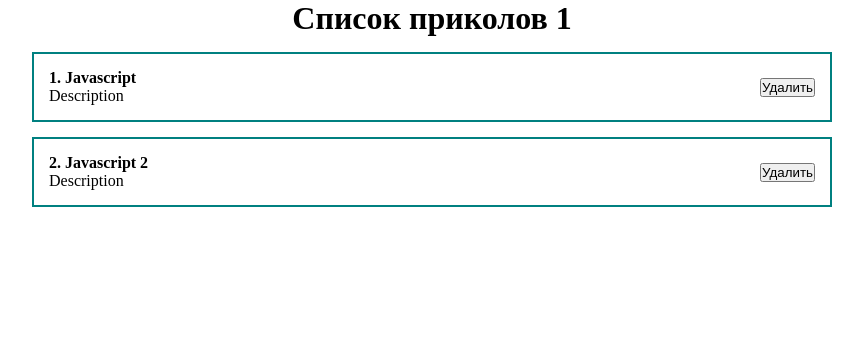
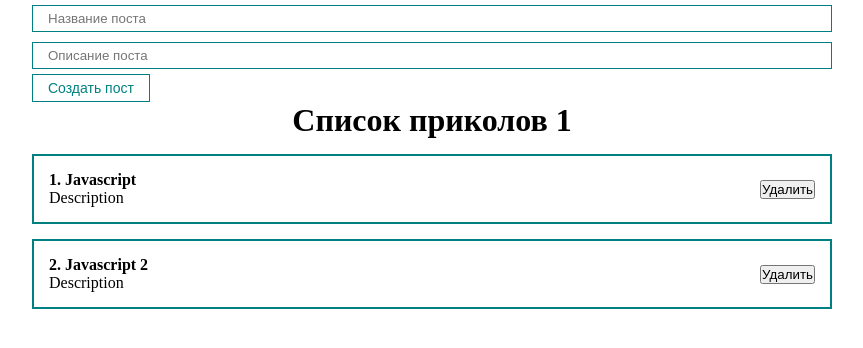
Before and after one commit to 1337erik2288/ReactStudy, a React (Create React App) app: page / in a window 1280 px wide. Shown: the top 348 px of the page, without its empty margins (208-1071 px from the left). Built offline with nearby package versions, Linux system fonts and the light colour scheme.

Commit message:
неуправляемый компонент 53:33

```diff
--- a/src/App.js
+++ b/src/App.js
@@ -1,9 +1,11 @@
-import React, {useState} from 'react';
+import React, {useRef, useState} from 'react';
 import Counter from "./components/Counter";
 import ClassCounter from "./components/ClassCounter";
 import './styles/App.css';
 import PostItem from "./components/PostItem";
 import PostList from "./components/PostList";
+import MyButton from "./components/UI/button/MyButton";
+import MyInput from "./components/UI/input/MyInput";
 
 
 function App() {
@@ -11,9 +13,31 @@
         {id: 1, title: 'Javascript', body: 'Description'},
         {id: 2, title: 'Javascript 2', body: 'Description'},
     ])
+    const [title, setTitle] = useState('')
+    const bodyInputRef = useRef();
+
+    const addNewPost = (e) => {
+        e.preventDefault()
+        console.log(title)
+        console.log(bodyInputRef.current.value)
+    }
 
     return (
     <div className="App">
+        <form>
+            <MyInput
+                value = {title}
+                onChange={e => setTitle(e.target.value)}
+                type="text"
+                placeholder="Название поста"
+            />
+            <MyInput
+                ref={bodyInputRef}
+                type="text"
+                placeholder="Описание поста"
+            />
+            <MyButton onClick={addNewPost}>Создать пост</MyButton>
+        </form>
         <PostList posts={posts} title="Список приколов 1"/>
     </div>
   );
--- /dev/null
+++ b/src/components/UI/button/MyButton.jsx
@@ -0,0 +1,12 @@
+import React from 'react';
+import classes from './MyButton.module.css';
+const MyButton = ({children, ...props}) => {
+    return (
+        <button {...props} className={classes.myBtn}>
+            {children}
+
+        </button>
+    );
+};
+
+export default MyButton;
--- /dev/null
+++ b/src/components/UI/button/MyButton.module.css
@@ -0,0 +1,8 @@
+.myBtn {
+    padding: 5px 15px;
+    color: teal;
+    font-size: 14px;
+    background: transparent;
+    border: 1px solid teal;
+    cursor: pointer;
+}
--- /dev/null
+++ b/src/components/UI/input/MyInput.jsx
@@ -0,0 +1,9 @@
+import React from 'react';
+import classes from './MyInput.module.css';
+const MyInput = React.forwardRef((props, ref) => {
+    return (
+        <input ref={ref} className={classes.myInput} {...props}/>
+    );
+});
+
+export default MyInput;
--- /dev/null
+++ b/src/components/UI/input/MyInput.module.css
@@ -0,0 +1,6 @@
+.myInput{
+    width: 100%;
+    padding: 5px 15px;
+    margin: 5px 0;
+    border: 1px solid teal;
+}
```
